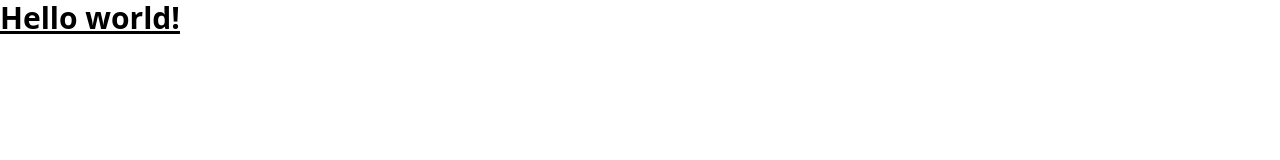
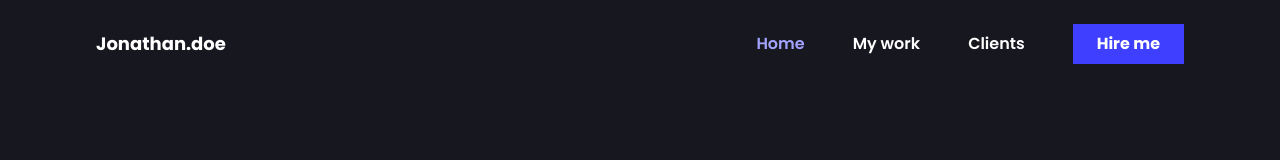
Before and after one commit to simonpoon/Tailwindcss_personal_portfolio, a website: page src/index.html in a window 1280 px wide. Drawn offline with Linux system fonts and the light colour scheme.

Commit message:
Modify design

```diff
--- a/package.json
+++ b/package.json
@@ -1,5 +1,9 @@
 {
   "devDependencies": {
     "tailwindcss": "^3.0.23"
+  },
+
+  "scripts": {
+    "build": "npx tailwindcss -i ./src/input.css -o ./dist/output.css --watch"
   }
 }
--- a/src/index.html
+++ b/src/index.html
@@ -4,12 +4,31 @@
     <meta charset="UTF-8">
     <meta http-equiv="X-UA-Compatible" content="IE=edge">
     <meta name="viewport" content="width=device-width, initial-scale=1.0">
-    <title>Document</title>
+    <title>Personal Portfolio</title>
     <link href="/dist/output.css" rel="stylesheet">
+    <link rel="preconnect" href="https://fonts.googleapis.com">
+    <link rel="preconnect" href="https://fonts.gstatic.com" crossorigin>
+    <link href="https://fonts.googleapis.com/css2?family=Poppins:wght@600;700&display=swap" rel="stylesheet">
 </head>
-<body>
-    <h1 class="text-3xl font-bold underline">
-        Hello world!
-    </h1>
+<body class="pb-12 text-white bg-body font-poppins">
+    <header class="py-6">
+        <div class="container flex items-center justify-between w-full px-8 mx-auto md:px-14 lg:px-24">
+            <div class="text-lg font-bold">Jonathan.doe</div>
+            <div class="items-center hidden space-x-12 md:flex">
+                <a href="#" class="text-selected-text">Home</a>
+                <a href="#work">My work</a>
+                <a href="#clients">Clients</a>
+                <a href="#hire"><button class="px-6 py-2 font-bold bg-theme">Hire me</button></a>
+            </div>
+            <div class="md:hidden">
+                <svg width="26" height="18" viewBox="0 0 26 18" fill="none" xmlns="http://www.w3.org/2000/svg"><path d="M13 17.5H0.25V14.6667H13V17.5ZM25.75 10.4167H0.25V7.58333H25.75V10.4167ZM25.75 3.33333H13V0.5H25.75V3.33333Z" fill="white"/></svg>
+            </div>
+        </div>
+    </header>
+
+
+    <div class="container mt-16">
+
+    </div>
 </body>
 </html>
```
Also changed, not shown: README.md, dist/output.css.
